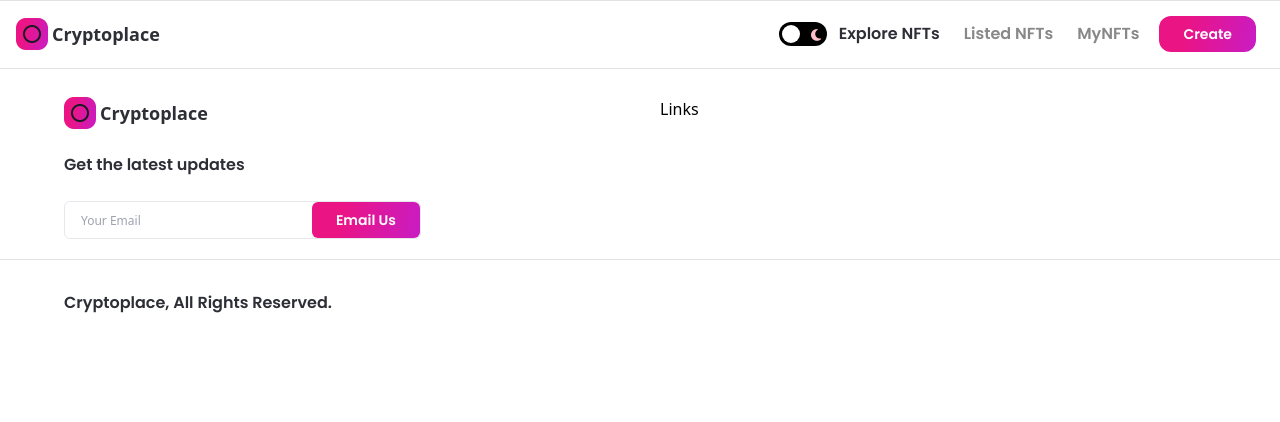
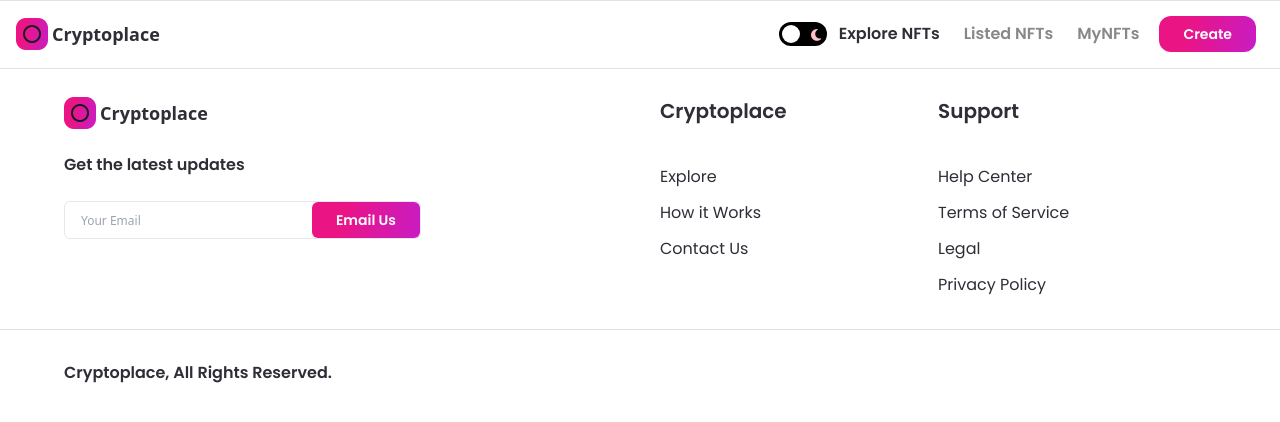
Before and after one commit to lucasmoncada08/cryptoplace, a Next.js app: page / in a window 1280 px wide. Shown: the top 422 px of the page. Built offline with nearby package versions, Linux system fonts and the light colour scheme.

Commit message:
Finished footer iteration 1

```diff
--- a/components/Footer.jsx
+++ b/components/Footer.jsx
@@ -6,7 +6,12 @@
 import { Button } from './index';
 
 const FooterLinks = ({ heading, items }) => (
-  <div>Links</div>
+  <div className="flex-1 justify-start items-start">
+    <h3 className="font-poppins dark:text-white text-nft-black-1 font-semibold text-xl mb-10">{heading}</h3>
+    {items.map((item, index) => (
+      <p key={index} className="font-poppins dark:text-white text-nft-black-1 font-normal text-base cursor-pointer dark:hover:text-nft-gray-1 hover:text-nft-black-1 my-3">{item}</p>
+    ))}
+  </div>
 );
 
 const Footer = () => {
@@ -37,6 +42,7 @@
         </div>
         <div className="flex-1 flexBetweenStart flex-wrap ml-10 md:ml-0 md:mt-8">
           <FooterLinks heading="Cryptoplace" items={['Explore', 'How it Works', 'Contact Us']} />
+          <FooterLinks heading="Support" items={['Help Center', 'Terms of Service', 'Legal', 'Privacy Policy']} />
         </div>
       </div>
       <div className="flexCenter w-full mt-5 border-t dark:border-nft-black-1 border-nft-gray-1 sm:px-4 px-16">
```
